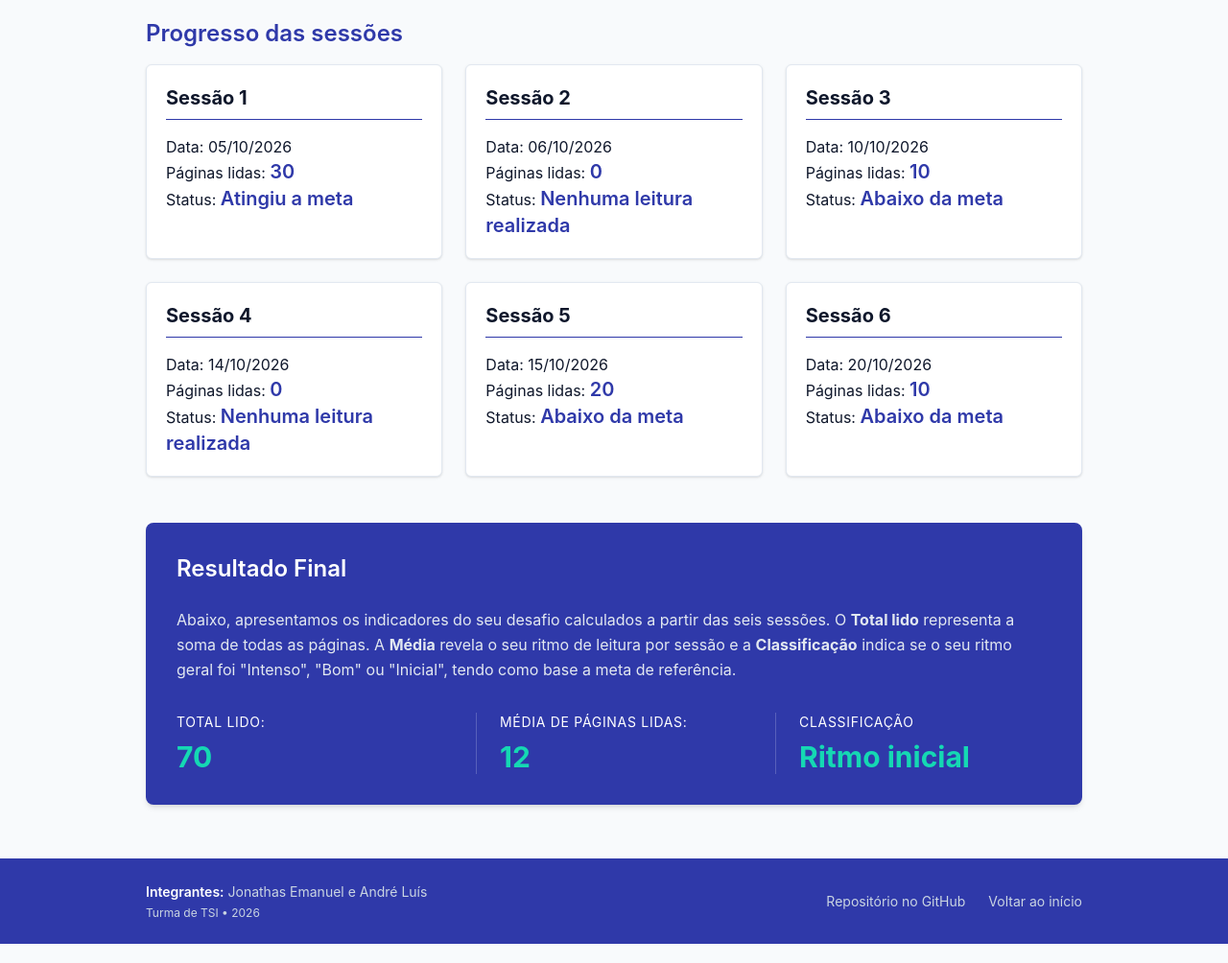
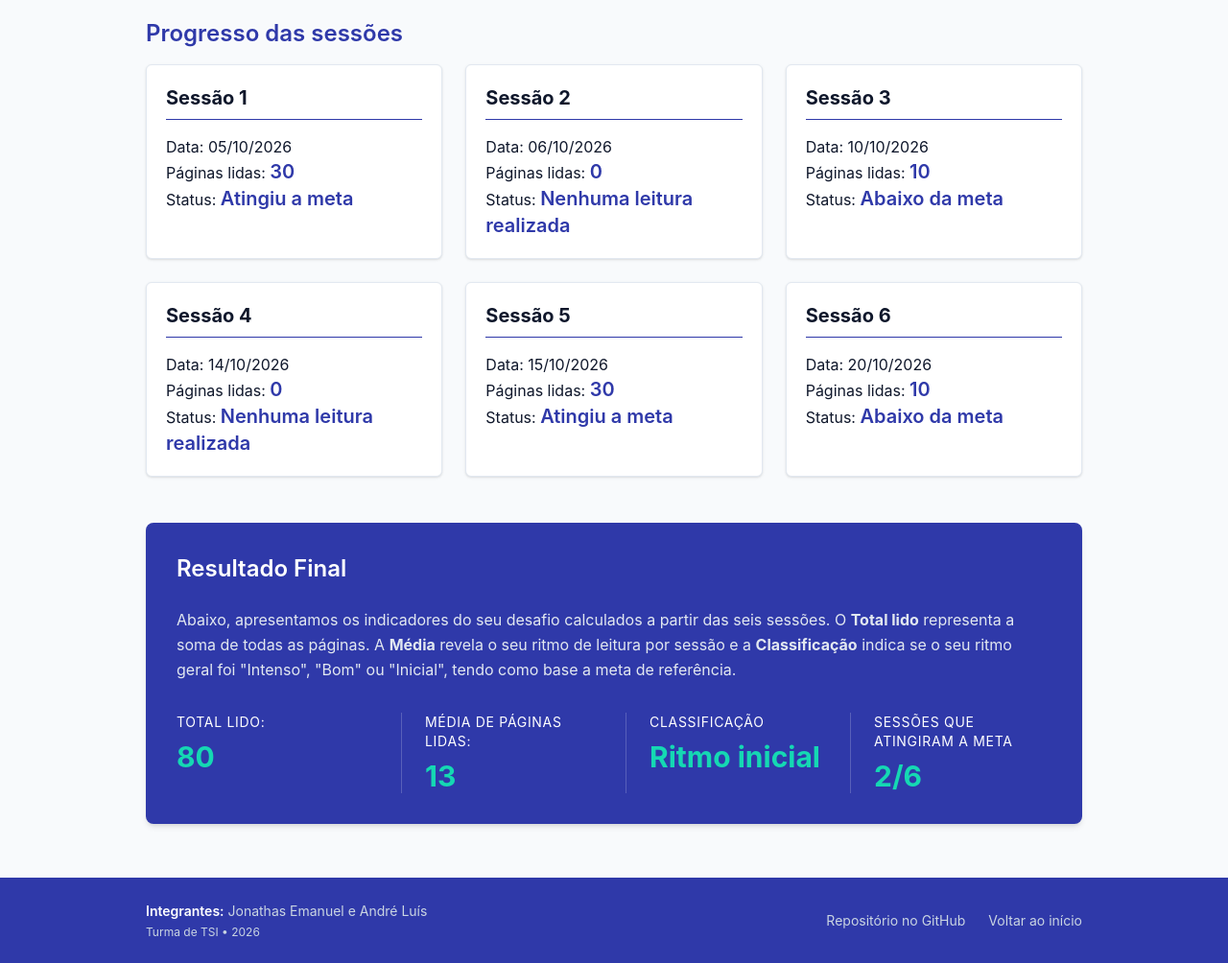
Before and after one commit to Zjonathas/Acompanhamento-de-leitura, a website: page src/index.html in a window 1280 px wide. Shown: the part 723-1727 px from the top of the page at 96% size. Drawn offline with Linux system fonts and the light colour scheme.

Commit message:
feat: função contarSessoesAtingitamMeta + integração no DOM

```diff
--- a/src/index.html
+++ b/src/index.html
@@ -57,7 +57,7 @@
             <p class="mb-8 text-slate-200 leading-relaxed">
                 Abaixo, apresentamos os indicadores do seu desafio calculados a partir das seis sessões. O <strong>Total lido</strong> representa a soma de todas as páginas. A <strong>Média</strong> revela o seu ritmo de leitura por sessão e a <strong>Classificação</strong> indica se o seu ritmo geral foi "Intenso", "Bom" ou "Inicial", tendo como base a meta de referência.
             </p>
-            <div class="grid grid-cols-1 sm:grid-cols-3 gap-6">
+            <div class="grid grid-cols-1 lg:grid-cols-4 gap-6">
                 <div class="border-t sm:border-t-0 first:border-t-0 pt-4 sm:pt-0">
                     <p class="text-sm uppercase tracking-wider mb-1">Total lido:</p>
                     <p id="total-paginas" class="text-3xl font-bold text-destaque mt-2">...</p>
@@ -69,6 +69,10 @@
                 <div class="border-t sm:border-t-0 sm:border-l pt-4 sm:pt-0 sm:pl-6 border-white/20">
                     <p class="text-sm uppercase tracking-wider mb-1">Classificação</p>
                     <p id="classificacao" class="text-3xl font-bold text-destaque mt-2">...</p>
+                </div>
+                <div class="border-t sm:border-t-0 sm:border-l pt-4 sm:pt-0 sm:pl-6 border-white/20">
+                    <p class="text-sm uppercase tracking-wider mb-1">Sessões que atingiram a meta</p>
+                    <p id="sessoes-atingiram-meta" class="text-3xl font-bold text-destaque mt-2">...</p>
                 </div>
             </div>
         </section>
--- a/src/script.js
+++ b/src/script.js
@@ -2,7 +2,7 @@ const sessao1 = 30;
 const sessao2 = 0;
 const sessao3 = 10;
 const sessao4 = 0;
-const sessao5 = 20;
+const sessao5 = 30;
 const sessao6 = 10;
 
 
@@ -74,11 +74,24 @@ function verificarMeta(paginas, meta){
   }
 }
 
+function contarSessoesAtingiramMeta(listadeSessoes, meta){
+  let contador = 0;
+  if (!listadeSessoes || listadeSessoes.length === 0){
+    return contador;
+  }
+  for (let i = 0; i < listadeSessoes.length; i++){
+    if (listadeSessoes[i].paginas >= meta){
+      contador++;
+    }
+  }
+  return contador;
+}
 
 const containerCards = document.getElementById("cards-sessoes");
 const totalPaginas = document.getElementById("total-paginas");
 const mediaPaginas = document.getElementById("media-paginas");
 const classificacao = document.getElementById("classificacao");
+const metaSessao = document.getElementById("sessoes-atingiram-meta");
 
 function validarElementosResultados(elemento){
   if (!elemento || elemento === undefined){
@@ -92,6 +105,7 @@ function criarResultados(){
 
   const total = calcularTotalPaginas(sessoes);
   const mediaTotal = calcularMediaPaginas(total, sessoes.length);
+  const metaAtingidaSessao = contarSessoesAtingiramMeta(sessoes, metaPorSessao);
 
   if (validarElementosResultados(totalPaginas)){
     totalPaginas.textContent = total;
@@ -101,6 +115,9 @@ function criarResultados(){
   }
   if (validarElementosResultados(classificacao)){
     classificacao.textContent = calcularClassificacao();
+  }
+  if (validarElementosResultados(metaSessao)){
+    metaSessao.textContent = `${metaAtingidaSessao}/${sessoes.length}`;
   }
 }
 
@@ -133,4 +150,5 @@ console.group('Saída das funções');
 console.log(`Total de páginas lidas: ${calcularTotalPaginas(sessoes)}`);
 console.log(`Média de páginas lidas: ${calcularMediaPaginas(calcularTotalPaginas(sessoes), sessoes.length).toFixed(0)}`);
 console.log(`Classificação: ${calcularClassificacao()}`);
+console.log(`Sessões que atingiram a meta: ${contarSessoesAtingiramMeta(sessoes, metaPorSessao)}/${sessoes.length}`);
 console.groupEnd();
```
Also changed, not shown: src/output.css.
